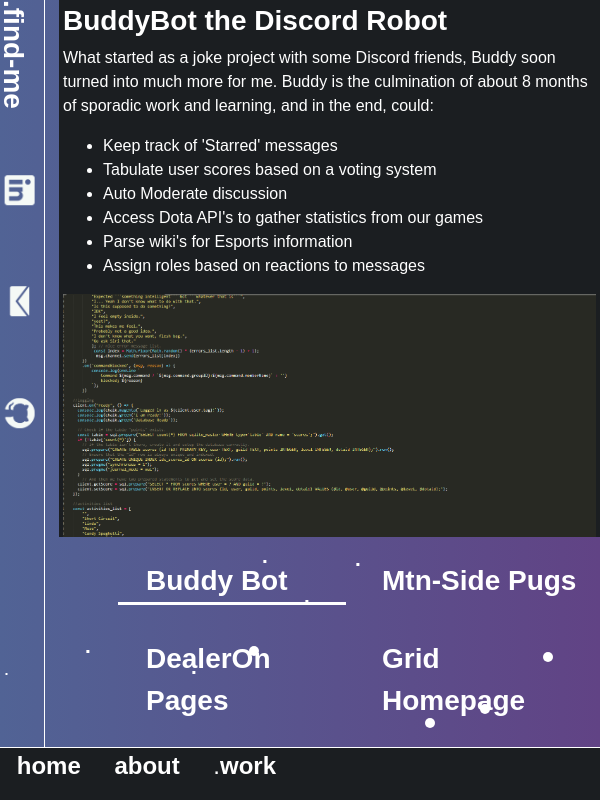
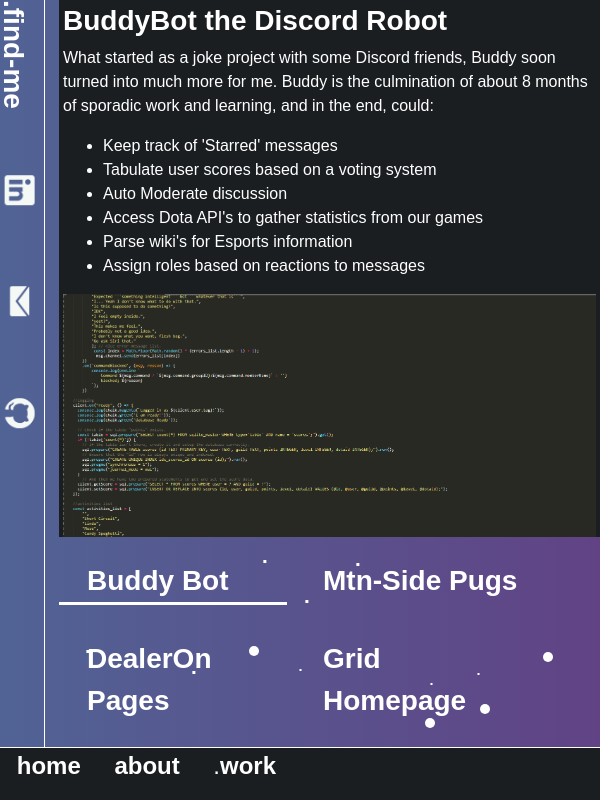
Before and after one commit to jeh26033/reactportfolio, a React (Create React App) app: page /work in a window 600 px wide. Built offline with nearby package versions, Linux system fonts and the light colour scheme.

Commit message:
small grid update
made the grid a tad smaller

```diff
--- a/src/App.css
+++ b/src/App.css
@@ -53,7 +53,7 @@
     display: grid;
     grid-auto-flow: dense;
     background-position: center;
-    grid-template-columns: repeat(20, 1fr [start]);
+    grid-template-columns: repeat(30, 1fr [start]);
     height: 100vh;
     overflow: hidden;
   }
--- a/src/components/layout/CSS/header.css
+++ b/src/components/layout/CSS/header.css
@@ -7,7 +7,7 @@
 
 .gridHeader {
 	z-index: 5;
-	grid-area: 20 / 1 / span 1 / span 20;
+	grid-area: 20 / 1 / span 1 / span 30;
 	border-top: 1px solid white;
 	color: #fff;
 	padding-left: 82px;
--- a/src/components/layout/CSS/intro.css
+++ b/src/components/layout/CSS/intro.css
@@ -1,7 +1,7 @@
 /*Intro Desktop*/
 
 .intro {
-	grid-area: 1/2/span 10/span 17;
+	grid-area: 1/2/span 10/span 27;
 	width: 100%;
 
 }
--- a/src/components/pages/CSS/about.css
+++ b/src/components/pages/CSS/about.css
@@ -1,5 +1,5 @@
 .aboutText  {
-	grid-area:1 /9 / span 10 / span 12;
+	grid-area:1 /19 / span 10 / span 12;
 	color:#fff;
 	background-color:#1b1e21;
 	z-index:100;
@@ -26,7 +26,7 @@
 }
 
 .skills {
-	grid-area: 2/3/ span 4/ span 5;
+	grid-area: 2/5/ span 4/ span 5;
 	font-size: 1em;
 	padding-left: 10px;
 	z-index: 40;
--- a/src/components/tabs/tabstyle.css
+++ b/src/components/tabs/tabstyle.css
@@ -32,7 +32,7 @@
   opacity: 0;
   transform: translateX(100%);
   background-color: #1b1e21;
-  grid-area: 1/10/span 10/ span 11;
+  grid-area: 1/15/span 10/ span 16;
   z-index: 5;
   color: #fff;
   padding: 3em;
@@ -67,21 +67,21 @@
 }
 
 #card1 {
-	grid-area: 2/2/ auto/ span 4;
+	grid-area: 2/2/ auto/ span 6;
 	z-index:2;
 }
 
 #card2 {
-	grid-area: 3/2/auto/ span 4;
+	grid-area: 3/2/auto/ span 6;
 	z-index: 3;
 }
 
 #card3 {
-  grid-area: 4/2/auto/ span 4;
+  grid-area: 4/2/auto/ span 6;
   z-index: 3;
 }
 #card4 {
-  grid-area: 5/2/auto/ span 4;
+  grid-area: 5/2/auto/ span 6;
   z-index: 3;
 
 }
@@ -155,23 +155,23 @@
   }
 
   #card1 {
-    grid-area: 8/3/ auto/ span 4;
+    grid-area: 8/2/ auto/ span 4;
   }
 
   #card2 {
 
-    grid-area: 8/7/auto/ span 4;
+    grid-area: 8/6/auto/ span 4;
   }
 
   #card3 {
 
-    grid-area: 9/3/auto/ span 4;
+    grid-area: 9/2/auto/ span 4;
 
   }
 
   #card4 {
 
-    grid-area: 9/7/auto/ span 4;
+    grid-area: 9/6/auto/ span 4;
 
   }
 
```
